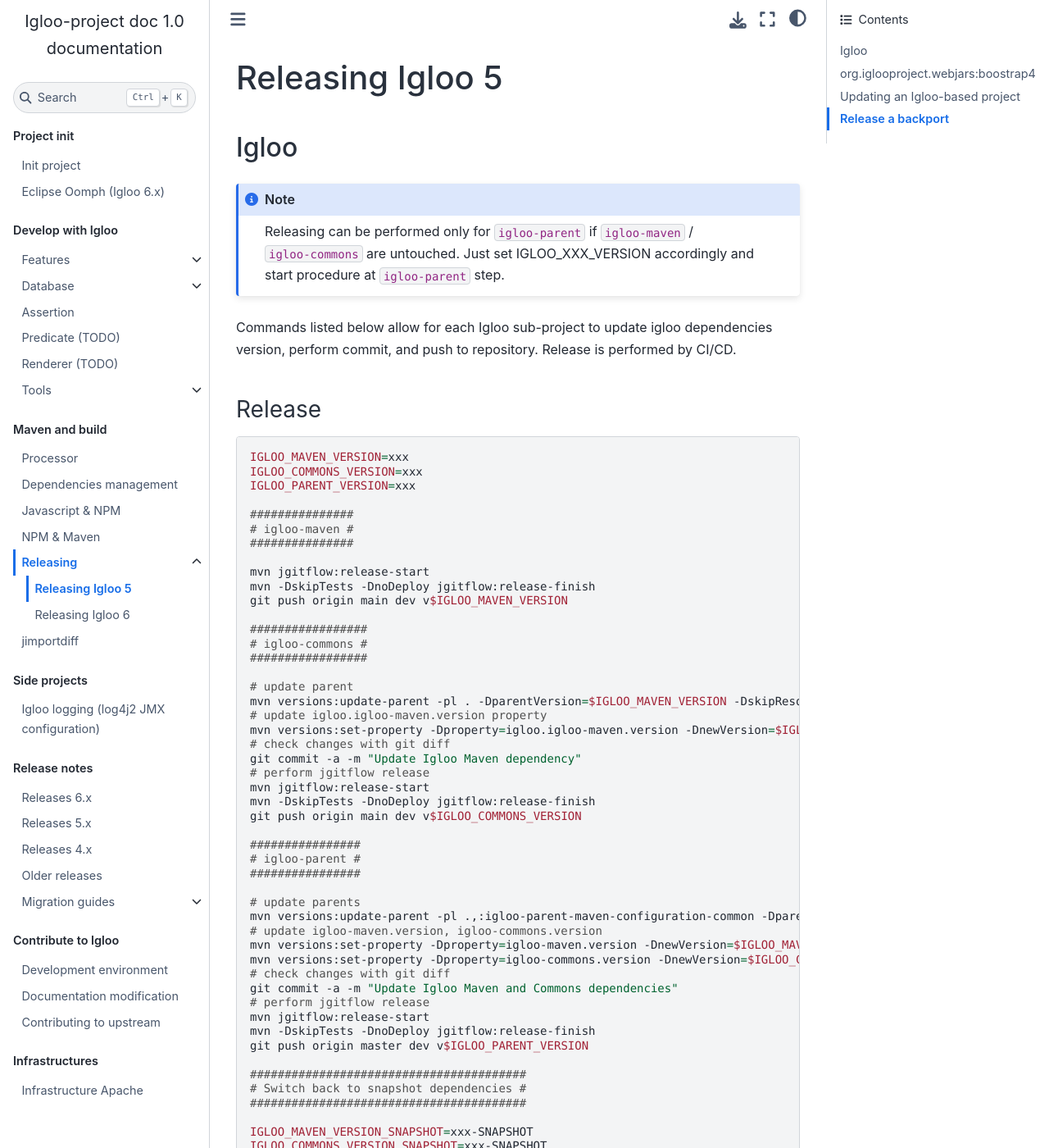
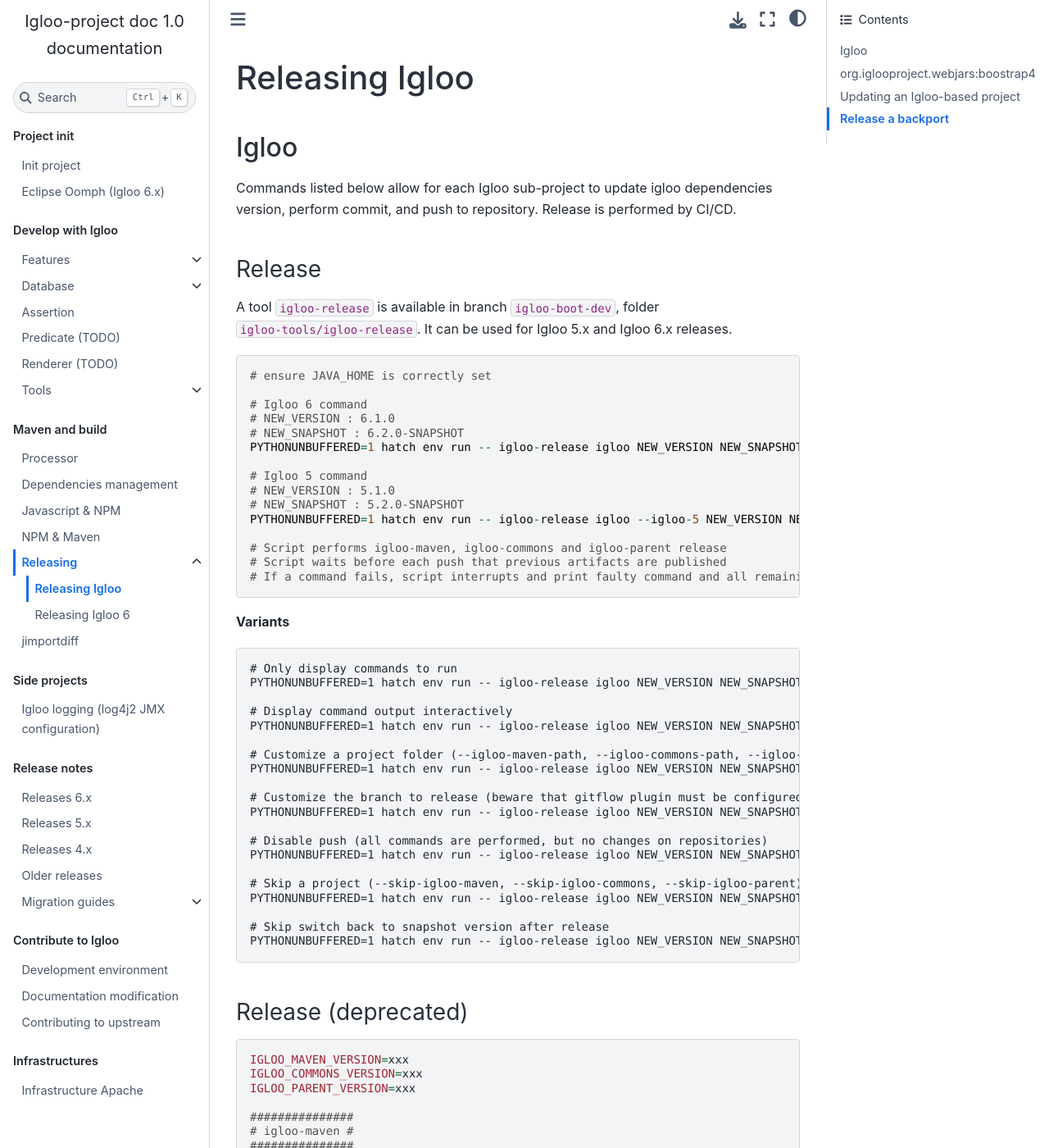
Before and after one commit to igloo-project/igloo-doc, a Sphinx documentation site: the page built from source/maven/releasing/releasing-v5.md, in a window 1280 px wide and 1400 px high. Shown: the whole window at 82% size. Built offline with Sphinx 7.4.7 and the Sphinx Book theme 1.1.4, drawn with Linux system fonts in a browser that asks for light colours.

````diff
--- a/source/maven/releasing/releasing-v5.md
+++ b/source/maven/releasing/releasing-v5.md
@@ -1,16 +1,60 @@
-# Releasing Igloo 5
+# Releasing Igloo
 
 ## Igloo
-
-```{note}
-Releasing can be performed only for `igloo-parent` if `igloo-maven` / `igloo-commons` are untouched.
-Just set IGLOO_XXX_VERSION accordingly and start procedure at `igloo-parent` step.
-```
 
 Commands listed below allow for each Igloo sub-project to update igloo dependencies version, perform commit,
 and push to repository. Release is performed by CI/CD.
 
 ### Release
+
+A tool `igloo-release` is available in branch `igloo-boot-dev`, folder `igloo-tools/igloo-release`. It can
+be used for Igloo 5.x and Igloo 6.x releases.
+
+```
+# ensure JAVA_HOME is correctly set
+
+# Igloo 6 command
+# NEW_VERSION : 6.1.0
+# NEW_SNAPSHOT : 6.2.0-SNAPSHOT
+PYTHONUNBUFFERED=1 hatch env run -- igloo-release igloo NEW_VERSION NEW_SNAPSHOT
+
+# Igloo 5 command
+# NEW_VERSION : 5.1.0
+# NEW_SNAPSHOT : 5.2.0-SNAPSHOT
+PYTHONUNBUFFERED=1 hatch env run -- igloo-release igloo --igloo-5 NEW_VERSION NEW_SNAPSHOT --push
+
+# Script performs igloo-maven, igloo-commons and igloo-parent release
+# Script waits before each push that previous artifacts are published
+# If a command fails, script interrupts and print faulty command and all remaining commands
+```
+
+**Variants**
+
+```
+# Only display commands to run
+PYTHONUNBUFFERED=1 hatch env run -- igloo-release igloo NEW_VERSION NEW_SNAPSHOT --dry-run
+
+# Display command output interactively
+PYTHONUNBUFFERED=1 hatch env run -- igloo-release igloo NEW_VERSION NEW_SNAPSHOT --stdout
+
+# Customize a project folder (--igloo-maven-path, --igloo-commons-path, --igloo-parent-path)
+PYTHONUNBUFFERED=1 hatch env run -- igloo-release igloo NEW_VERSION NEW_SNAPSHOT --igloo-maven-path $HOME/git/igloo-maven
+
+# Customize the branch to release (beware that gitflow plugin must be configured accordingly)
+PYTHONUNBUFFERED=1 hatch env run -- igloo-release igloo NEW_VERSION NEW_SNAPSHOT --release-branch my-custom-branch
+
+# Disable push (all commands are performed, but no changes on repositories)
+PYTHONUNBUFFERED=1 hatch env run -- igloo-release igloo NEW_VERSION NEW_SNAPSHOT --no-push
+
+# Skip a project (--skip-igloo-maven, --skip-igloo-commons, --skip-igloo-parent)
+PYTHONUNBUFFERED=1 hatch env run -- igloo-release igloo NEW_VERSION NEW_SNAPSHOT --skip-igloo-maven
+
+# Skip switch back to snapshot version after release
+PYTHONUNBUFFERED=1 hatch env run -- igloo-release igloo NEW_VERSION NEW_SNAPSHOT --skip-snapshot
+```
+
+
+### Release (deprecated)
 
 ```bash
 IGLOO_MAVEN_VERSION=xxx
````
Also changed, not shown: source/igloo-logging/igloo-logging.md (+1 -1 lines).
